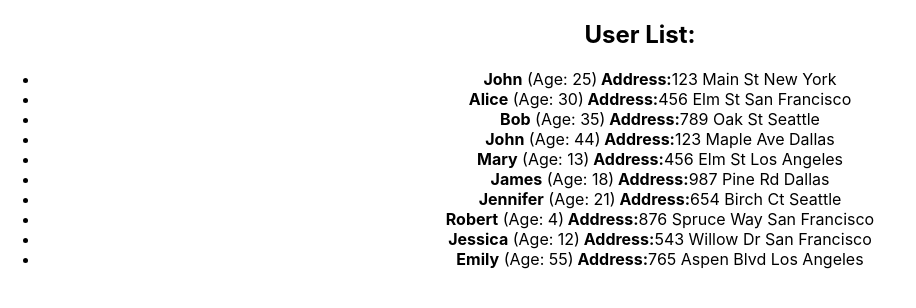
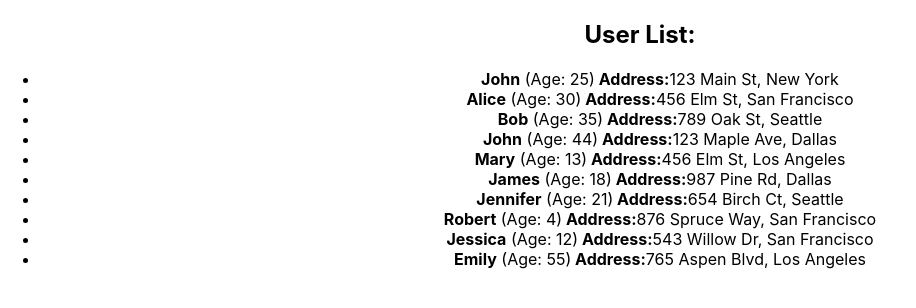
Before and after one commit to tymanskaya/tymanskaya-homework-front-main01, a React (Create React App) app: page / in a window 1280 px wide. Shown: the top 308 px of the page, without its empty margins (0-916 px from the left). Built offline with nearby package versions, Linux system fonts and the light colour scheme.

Commit message:
first commit

```diff
--- a/package.json
+++ b/package.json
@@ -2,6 +2,7 @@
   "name": "pre-homeworks",
   "version": "0.1.0",
   "private": true,
+  "homepage": "https://tymanskaya.github.io/tymanskaya-homework-front-main01",
   "dependencies": {
     "@testing-library/jest-dom": "^5.14.1",
     "@testing-library/react": "^13.0.0",
@@ -10,6 +11,7 @@
     "@types/node": "^16.7.13",
     "@types/react": "^18.0.0",
     "@types/react-dom": "^18.0.0",
+    "gh-pages": "^6.1.1",
     "react": "^18.2.0",
     "react-dom": "^18.2.0",
     "react-scripts": "5.0.1",
@@ -20,7 +22,9 @@
     "start": "react-scripts start",
     "build": "react-scripts build",
     "test": "react-scripts test",
-    "eject": "react-scripts eject"
+    "eject": "react-scripts eject",
+    "predeploy": "yarn run build",
+    "deploy": "gh-pages -d build"
   },
   "eslintConfig": {
     "extends": [
--- a/src/HW/1/UserList.tsx
+++ b/src/HW/1/UserList.tsx
@@ -20,13 +20,12 @@ export const UserList = (props: UserListPropsType) => {
   return (
       <div id={'hw01-users'}>
         <h2>User List:</h2>
-
         <ul>
           {props.users.map((user=> {
             return(
-                <li id={`hw01-user-${user.id}`}>
+                <li key={user.id} id={`hw01-user-${user.id}`}>
                   <strong>{user.name}</strong> (Age: {user.age})<strong> Address:</strong>
-                  {user.address.street} {user.address.city}
+                  {user.address.street}, {user.address.city}
                 </li>
             );
           }))}
```
Also changed, not shown: 1 other file (tests, documents, lock files or other folders).
